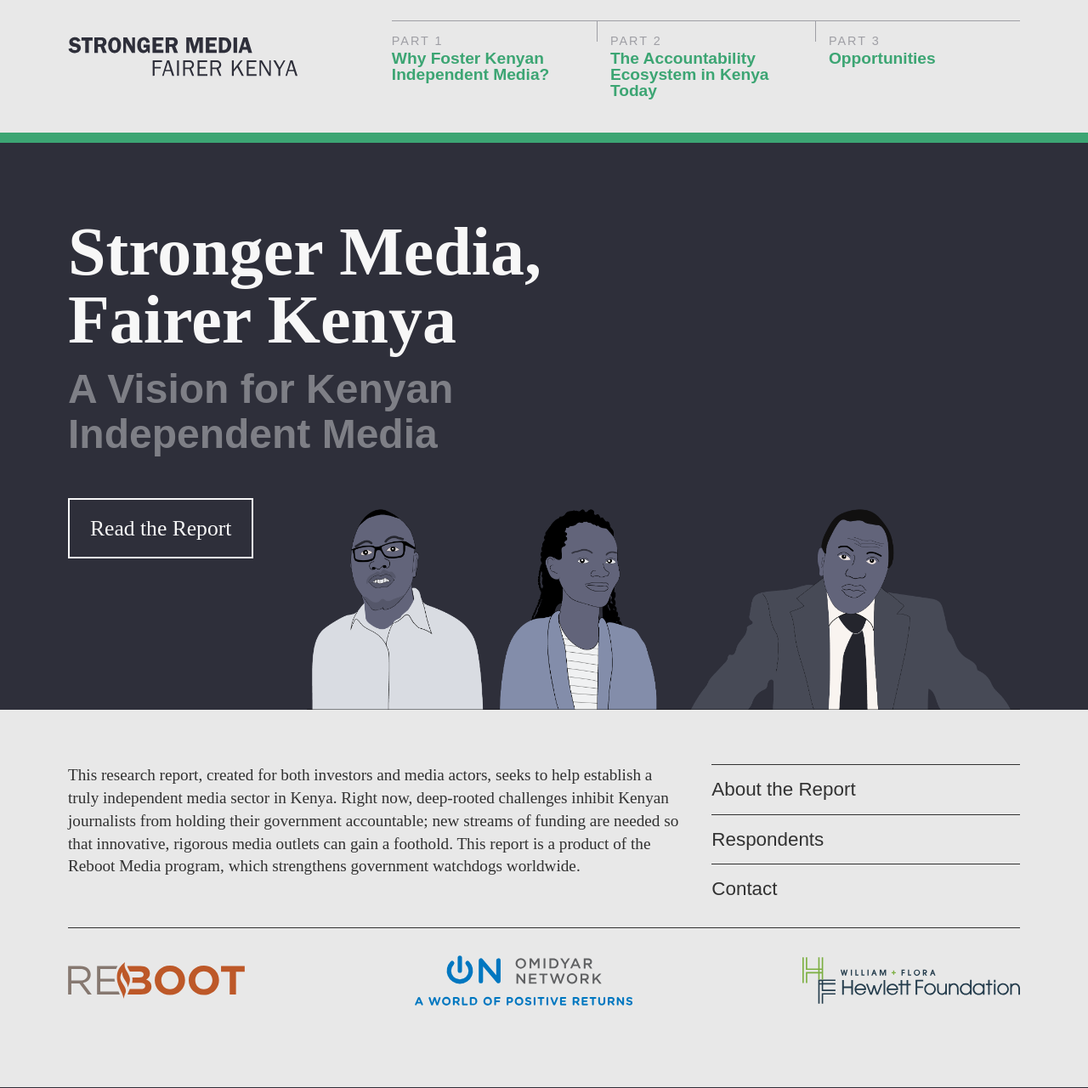
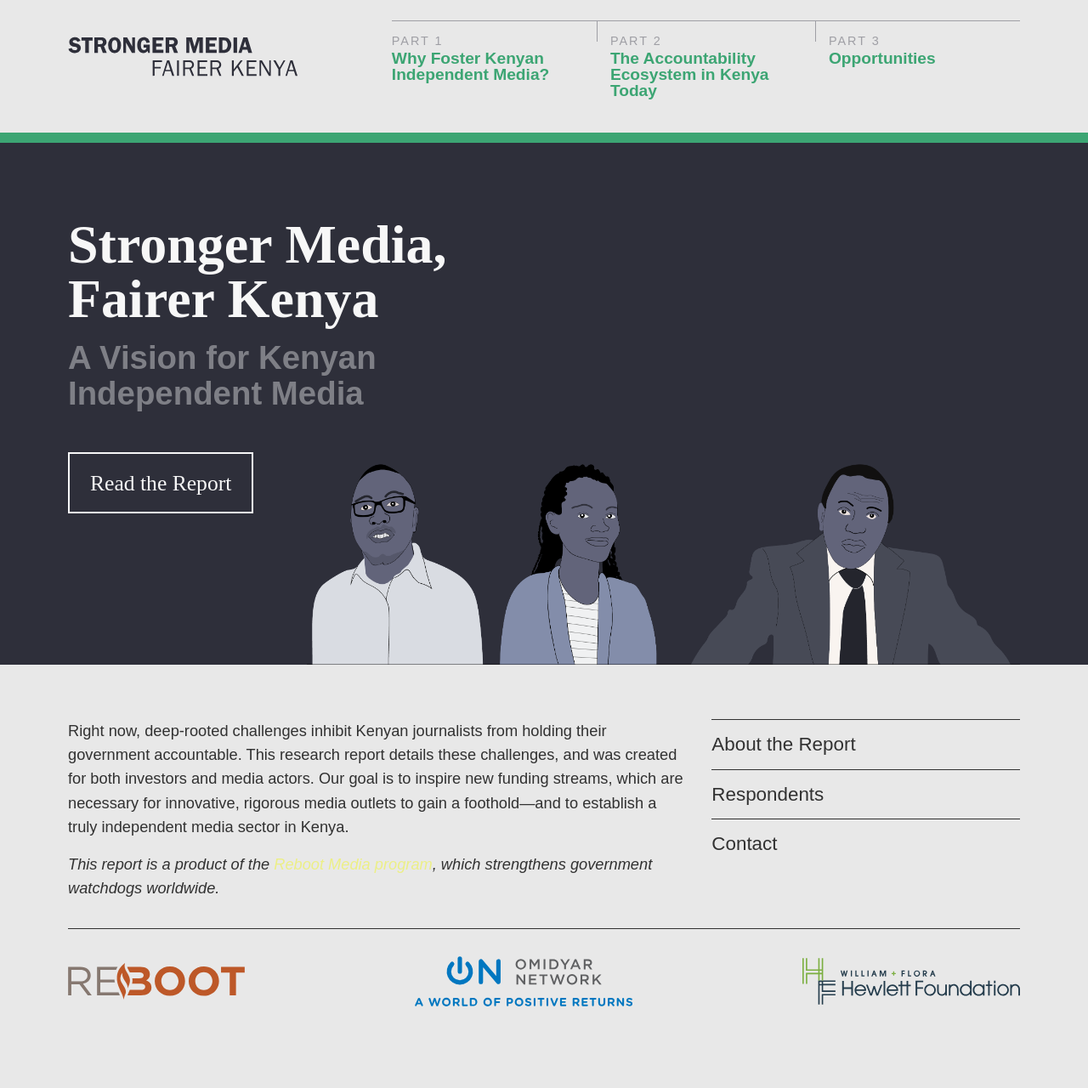
Before and after one commit to theReboot/onken, a Jekyll site: the page built from index.md, in a window 1280 px wide. Shown: the whole page at 85% size. Built offline with Jekyll 4.4.1, drawn with Linux system fonts in a browser that asks for light colours; nearby versions of some CDN libraries.

Commit message:
Updated footer

```diff
--- a/_includes/footer.html
+++ b/_includes/footer.html
@@ -2,7 +2,8 @@
   <div class="wrapper">
     <div class="footer__meta">
       <div class="footer__meta__desc">
-        This research report, created for both investors and media actors, seeks to help establish a truly independent media sector in Kenya. Right now, deep-rooted challenges inhibit Kenyan journalists from holding their government accountable; new streams of funding are needed so that innovative, rigorous media outlets can gain a foothold. This report is a product of the Reboot Media program, which strengthens government watchdogs worldwide.
+        <p>Right now, deep-rooted challenges inhibit Kenyan journalists from holding their government accountable. This research report details these challenges, and was created for both investors and media actors. Our goal is to inspire new funding streams, which are necessary for innovative, rigorous media outlets to gain a foothold—and to establish a truly independent media sector in Kenya.</p>
+        <p><em>This report is a product of the <a href="https://reboot.org/programs/amplifying-accountability/">Reboot Media program</a>, which strengthens government watchdogs worldwide.</em></p>
       </div>
       <nav class="footer__meta__nav">
         <a href="{{ site.baseurl }}/about">About the Report</a>
--- a/assets/main.scss
+++ b/assets/main.scss
@@ -484,22 +484,22 @@
   h1 {
     color: $white;
     font-family: $serif;
-    font-size: 5rem;
+    font-size: 4rem;
     line-height: 1;
     margin: 3rem 0 1rem 0;
-    max-width: 40rem;
+    max-width: 32rem;
   }
 
   .subheading {
     color: $white;
     display: block;
     font-family: $sansSerif;
-    font-size: 3rem;
+    font-size: 2.4rem;
     font-style: normal;
     line-height: 1.1;
     margin: 0 0 2rem 0;
     opacity: .4;
-    max-width: 35rem;
+    max-width: 30rem;
   }
 }
 
```
Also changed, not shown: 4 other files.
